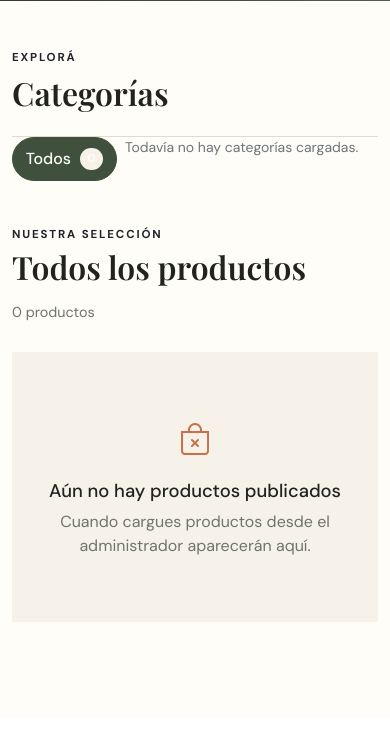
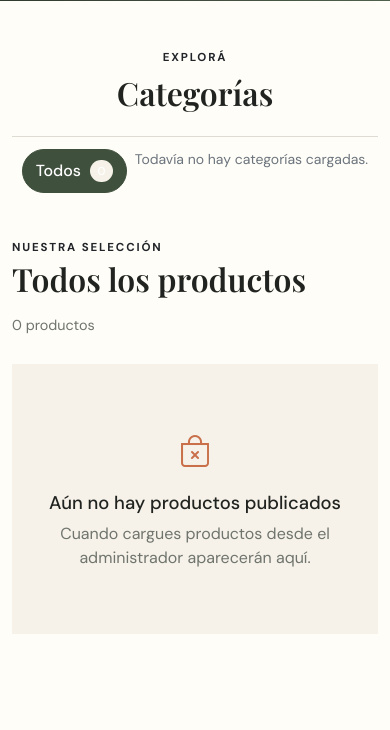
Before and after one commit to DamianRojas79/InduPedidos, a Django app: page /productos/ in a window 390 px wide. Shown: the part 421-1151 px from the top of the page. Before the commit the page ends 1043 px from the top, so only its background shows below. Run offline with Django 5.2, Linux system fonts and the light colour scheme; the visitor is signed in with stand-in values (Sample User, id 1); data that the repository does not hold is empty; parts of the project's set-up code (start-up, migrations or seed data) failed here and were passed over.

Commit message:
Se adapto página  de productos para celulares, responsive

```diff
--- a/myapp/producto/templates/producto/productos.html
+++ b/myapp/producto/templates/producto/productos.html
@@ -8,7 +8,7 @@
     <title>Productos | InduPedidos</title>
     <link href="https://cdn.jsdelivr.net/npm/bootstrap@5.3.8/dist/css/bootstrap.min.css" rel="stylesheet">
     <link href="https://cdn.jsdelivr.net/npm/bootstrap-icons@1.13.1/font/bootstrap-icons.min.css" rel="stylesheet">
-    <link href="{% static 'producto/css/productos.css' %}?v=2" rel="stylesheet">
+    <link href="{% static 'producto/css/productos.css' %}?v=4" rel="stylesheet">
 </head>
 <body>
     <header class="site-header">
--- a/myapp/static/producto/css/productos.css
+++ b/myapp/static/producto/css/productos.css
@@ -47,6 +47,7 @@ h1 { font-size: clamp(3rem, 7vw, 5.4rem); line-height: .95; margin-bottom: 1.25r
 .eyebrow { font-size: .72rem; font-weight: 700; letter-spacing: .16em; text-transform: uppercase; }
 
 .catalog-layout { display: grid; gap: 3.25rem; grid-template-columns: 220px minmax(0, 1fr); padding-bottom: 6rem; padding-top: 4.5rem; }
+.catalog-layout > * { min-width: 0; }
 .category-panel-inner { top: 2rem; }
 .category-panel h2, .catalog-heading h2 { font-size: 2rem; }
 .category-list { border-top: 1px solid var(--border); margin-top: 1.5rem; }
@@ -57,8 +58,9 @@ h1 { font-size: clamp(3rem, 7vw, 5.4rem); line-height: .95; margin-bottom: 1.25r
 .result-count { color: var(--muted); font-size: .9rem; margin: 0; }
 
 .product-card { background: transparent; border: 0; }
-.product-image-wrap { background: var(--cream); border-radius: 4px; height: 300px; margin: 0 auto; overflow: hidden; position: relative; width: 300px; }
-.product-image, .product-placeholder { height: 300px; object-fit: cover; width: 300px; }
+.product-image-wrap { aspect-ratio: 1 / 1; background: var(--cream); border-radius: 4px; margin: 0 auto; max-width: 300px; overflow: hidden; position: relative; width: 100%; }
+.product-image-wrap > a { display: block; height: 100%; }
+.product-image, .product-placeholder { height: 100%; object-fit: cover; width: 100%; }
 .product-image { transition: transform .55s ease; }
 .product-card:hover .product-image { transform: scale(1.035); }
 .product-placeholder { align-items: center; color: #a9a89f; display: flex; flex-direction: column; gap: .7rem; justify-content: center; }
@@ -111,10 +113,12 @@ h1 { font-size: clamp(3rem, 7vw, 5.4rem); line-height: .95; margin-bottom: 1.25r
 .detail-description-content { color: var(--muted); line-height: 1.75; max-width: 900px; }
 
 @media (max-width: 991.98px) {
-    .catalog-layout { grid-template-columns: 1fr; }
+    .catalog-layout { grid-template-columns: minmax(0, 1fr); }
     .category-panel-inner { position: static !important; }
-    .category-list { display: flex; gap: .5rem; overflow-x: auto; padding-bottom: .35rem; }
-    .category-filter { border: 1px solid var(--border); border-radius: 100px; flex: 0 0 auto; gap: .55rem; padding: .55rem .8rem; width: auto; }
+    .category-panel { text-align: center; }
+    .category-list { display: flex; flex-wrap: wrap; gap: .5rem; justify-content: center; padding: .75rem 0 .35rem; }
+    .category-filter { border: 1px solid var(--border); border-radius: 100px; flex: 0 1 auto; gap: .55rem; justify-content: center; max-width: 100%; min-height: 44px; overflow-wrap: anywhere; padding: .55rem .8rem; text-align: center; width: auto; }
+    .category-filter span { flex-shrink: 0; }
     .category-filter:hover, .category-filter.active { background: var(--sage-dark); border-color: var(--sage-dark); color: #fff; padding-left: .8rem; }
     .detail-grid { grid-template-columns: 1fr 1fr; gap: 2rem; }
 }
```
